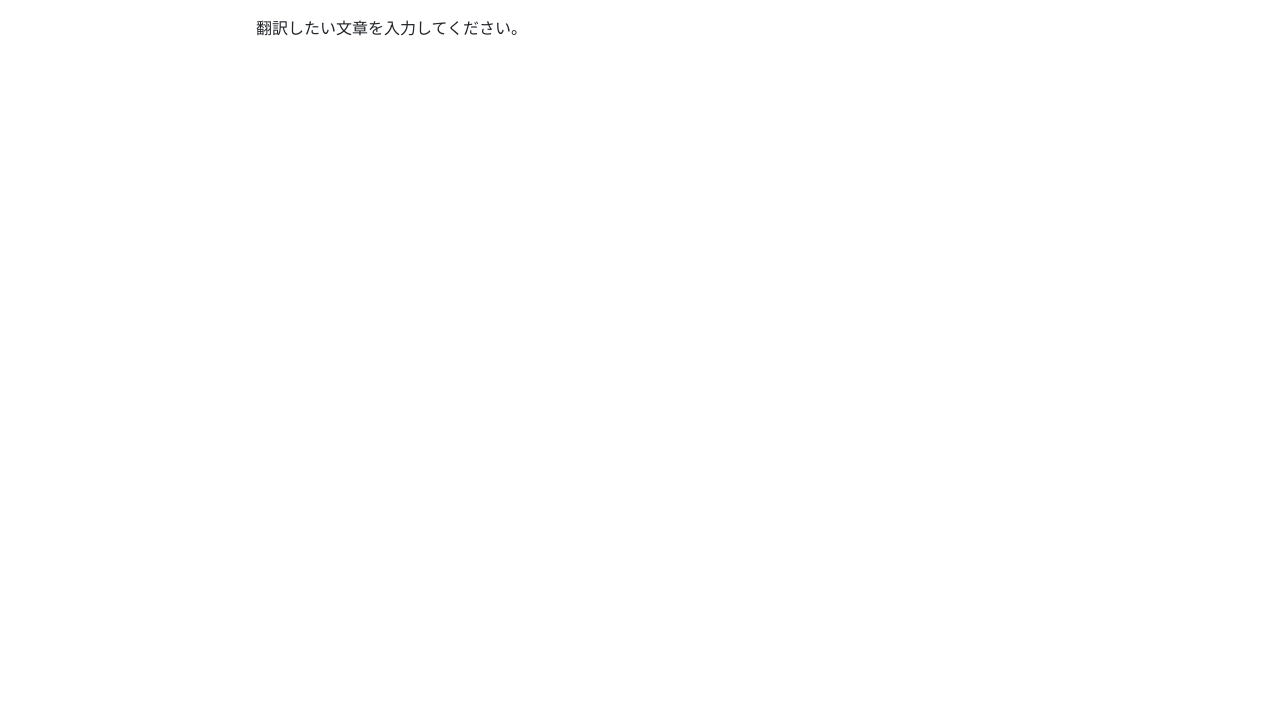
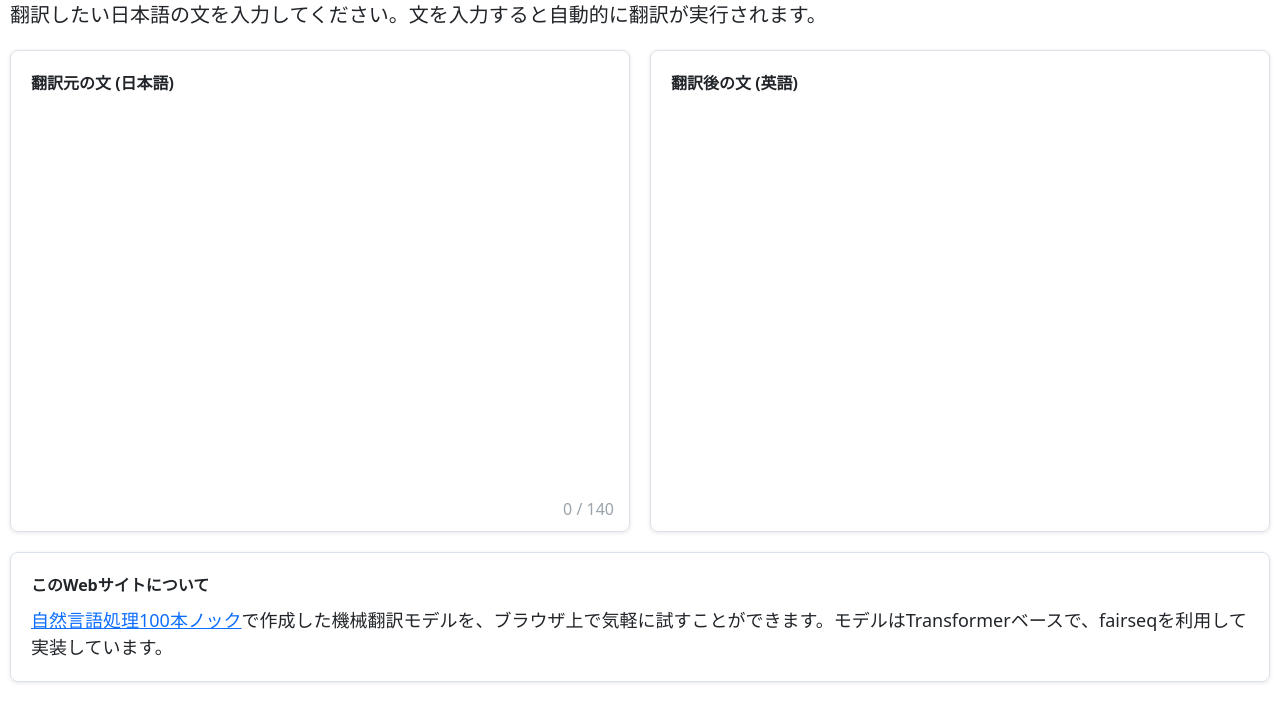
Before and after one commit to aya-se/100knock-translation, a Next.js app: page / in a window 1280 px wide. Shown: the top 722 px of the page. Built offline with nearby package versions, Linux system fonts and the light colour scheme.

Commit message:
フロントエンドの基本整備

```diff
--- a/components/layout.js
+++ b/components/layout.js
@@ -5,7 +5,7 @@ export default function Layout({ children, ...props }) {
   return (
     <div>
       <Header />
-      <div className="mx-3" {...props}>
+      <div className="m-4" {...props}>
         {children}
       </div>
       <Footer />
--- a/pages/index.js
+++ b/pages/index.js
@@ -4,19 +4,81 @@ import styles from '../styles/Home.module.scss';
 
 export default function Home() {
   const [isLoading, setIsLoading] = useState(false);
+  const [inputText, setInputText] = useState("");
+  const [outputText, setOutputText] = useState("");
+  const [maxLength, setMaxLength] = useState("140");
 
   // ローディング処理
   useEffect(() => {
     setIsLoading(false);
   }, []);
 
+  // テキスト入力
+
+
+  // 入力テキスト削除
+  const handleDeleteButton = (()=>{
+    setInputText("");
+  })
+
   return (
-    <div>
+    <div className="fade-in">
       <Head>
         <title>100knock Translation</title>
       </Head>
-      <div className={styles.container + ' my-3 fade-in'}>
-        <div>翻訳したい文章を入力してください。</div>
+      <div className={styles.subtitle}>
+        <div>
+          翻訳したい日本語の文を入力してください。文を入力すると自動的に翻訳が実行されます。
+        </div>
+      </div>
+      <div className={styles.main_contents}>
+        <div className={styles.card}>
+          <div className={styles.card_header}>
+            <div className={styles.card_title}>翻訳元の文 (日本語)</div>
+          </div>
+          <div className={styles.card_contents}>
+            <textarea
+              className={styles.card_form}
+              onChange={(e) => setInputText(e.target.value)}
+              value={inputText}
+            ></textarea>
+          </div>
+          <div className={styles.length_count}>
+            {inputText.length} / {maxLength}
+          </div>
+          {inputText.length > 0 && (
+            <button
+              className={styles.delete_button}
+              onClick={handleDeleteButton}
+            >
+              <i className="bi bi-x"></i>
+            </button>
+          )}
+        </div>
+        <div className={styles.card}>
+          <div className={styles.card_header}>
+            <div className={styles.card_title}>翻訳後の文 (英語)</div>
+          </div>
+          <div className={styles.card_contents}>
+            <textarea
+              className={styles.card_form}
+              onChange={(e) => setOutputText(e.target.value)}
+              value={outputText}
+              maxLength={maxLength}
+            ></textarea>
+          </div>
+        </div>
+        <div className={[styles.card, styles.card_explanation].join(' ')}>
+          <div className={styles.card_header}>
+            <div className={styles.card_title}>このWebサイトについて</div>
+          </div>
+          <div className={styles.card_contents}>
+            <div className={styles.card_text}>
+              <a href="https://nlp100.github.io/ja/">自然言語処理100本ノック</a>
+              で作成した機械翻訳モデルを、ブラウザ上で気軽に試すことができます。モデルはTransformerベースで、fairseqを利用して実装しています。
+            </div>
+          </div>
+        </div>
       </div>
     </div>
   );
--- a/styles/Feature.module.scss
+++ /dev/null
@@ -1,6 +0,0 @@
-@use 'variables' as v;
-
-.container {
-  max-width: v.$large-pc-width !important;
-  margin: 0 auto;
-}
--- a/styles/Footer.module.scss
+++ b/styles/Footer.module.scss
@@ -25,6 +25,9 @@
   float: left;
   margin: 0 8px 8px 0;
   padding: 0;
+}
+.sns_links a {
+  text-decoration: none;
 }
 .sns_links li a::before {
   border-style: solid;
--- a/styles/Header.module.scss
+++ b/styles/Header.module.scss
@@ -1,6 +1,6 @@
 .header {
   background-color: #0090ac;
-  height: 50px;
+  height: 60px;
   padding: 0 20px;
 }
 .header_contents {
@@ -10,6 +10,12 @@
 }
 .header_title {
   color: white;
-  font-size: 20px;
+  font-size: 24px;
   margin: auto 0;
+  text-decoration: none;
+
+  &:hover {
+    color: white;
+    text-decoration: underline;
+  }
 }
--- a/styles/Home.module.scss
+++ b/styles/Home.module.scss
@@ -5,55 +5,115 @@
   margin: 0 auto;
 }
 
-.btn_letter {
-  width: 50px;
-  height: 50px;
-  margin-top: 2.5px;
-  margin-left: 2.5px;
-  margin-right: 2.5px;
-  margin-bottom: 2.5px;
-  border-radius: 0px;
-  border-color: #d3d6da;
-  border-width: 2px;
-  text-align: center !important;
-  vertical-align: center !important;
-  font-size: 30px;
-  font-weight: bold;
-  padding: 0px;
-  @include v.mq(md) {
-    width: 40px;
-    height: 40px;
-    margin-top: 2px;
-    margin-left: 2px;
-    margin-right: 2px;
-    margin-bottom: 2px;
-    border-width: 1.6px;
-    font-size: 24px;
-  }
-  &:focus {
-    box-shadow: none !important;
+.subtitle {
+  font-size: 20px;
+  padding: 0 10px 10px;
+
+  @include v.mq(sm) {
+    font-size: 14px;
   }
 }
+.main_contents {
+  display: flex;
+  flex-wrap: wrap;
+  justify-content: center;
+}
+.card {
+  position: relative;
+  border: 1px solid #dae1e8;
+  box-shadow: 0 1px 4px 0 rgb(0 0 0 / 10%);
+  border-radius: 8px;
+  padding: 20px;
+  margin: 10px;
+  width: calc(50% - 20px);
+  transition: all ease 0.1s;
 
-.btn_keyboard {
-  width: 40px;
-  height: 50px;
-  margin-top: 2.5px;
-  margin-left: 2.5px;
-  margin-right: 2.5px;
-  margin-bottom: 2.5px;
-  background-color: rgb(240, 240, 240);
-  border-width: 2px;
-  text-align: center !important;
-  vertical-align: center !important;
-  font-size: 20px;
-  padding: 0px;
-  &:focus {
-    box-shadow: none !important;
+  @include v.mq(sm) {
+    padding: 15px;
+    margin: 10px 0px;
+    width: 100%;
+  }
+
+  &:focus-within {
+    border-color: #00838f;
+  }
+
+  .card_header {
+    display: flex;
+    flex-wrap: wrap;
+    .card_title {
+      font-size: 16px;
+      font-weight: bold;
+      @include v.mq(sm) {
+        font-size: 12px;
+      }
+    }
+  }
+
+  .card_contents {
+    margin-top: 10px;
+  }
+
+  .card_form {
+    width: 100%;
+    height: 400px;
+    font-size: 24px;
+    border: none;
+    outline: none;
+    resize: none;
+    @include v.mq(sm) {
+      font-size: 14px;
+      height: 75px;
+    }
+  }
+
+  .card_text {
+    font-size: 18px;
+    @include v.mq(sm) {
+      font-size: 14px;
+    }
+  }
+
+  .length_count {
+    position: absolute;
+    color: #9ba3ac;
+    bottom: 10px;
+    right: 15px;
+    @include v.mq(sm) {
+      font-size: 12px;
+      bottom: 10px;
+      right: 10px;
+    }
+  }
+
+  .delete_button {
+    position: absolute;
+    color: #9ba3ac;
+    top: 10px;
+    right: 10px;
+    width: 50px;
+    height: 50px;
+    font-size: 30px;
+    background-color: transparent;
+    border: none;
+    outline: none;
+    border-radius: 25px;
+
+    @include v.mq(sm) {
+      top: 7.5px;
+      right: 7.5px;
+      width: 30px;
+      height: 30px;
+      font-size: 20px;
+    }
+    @media (hover: hover) and (pointer: fine) {
+      &:hover {
+        color: #333;
+        background-color: #f7f7f7;
+      }
+    }
   }
 }
-
-.btn_keyboard_lg {
-  width: 62.5px;
-  font-size: 15px;
+.card_explanation {
+  width: 100%;
 }
--- a/styles/Info.module.scss
+++ /dev/null
@@ -1,6 +0,0 @@
-@use 'variables' as v;
-
-.container {
-  max-width: v.$large-pc-width !important;
-  margin: 0 auto;
-}
--- a/styles/globals.scss
+++ b/styles/globals.scss
@@ -6,11 +6,14 @@ body {
   margin: 0;
   font-family: -apple-system, BlinkMacSystemFont, Segoe UI, Roboto, Oxygen,
     Ubuntu, Cantarell, Fira Sans, Droid Sans, Helvetica Neue, sans-serif;
+  color: #3d4144;
 }
 
 a {
-  color: inherit;
-  text-decoration: none;
+  color: #2f7d95;
+  &:hover {
+    color: #2a6679;
+  }
 }
 
 * {
```
Also changed, not shown: components/Footer.js (+7 -0 lines), pages/feature.js (deleted, +0 -51 lines), pages/info.js (deleted, +0 -56 lines).
